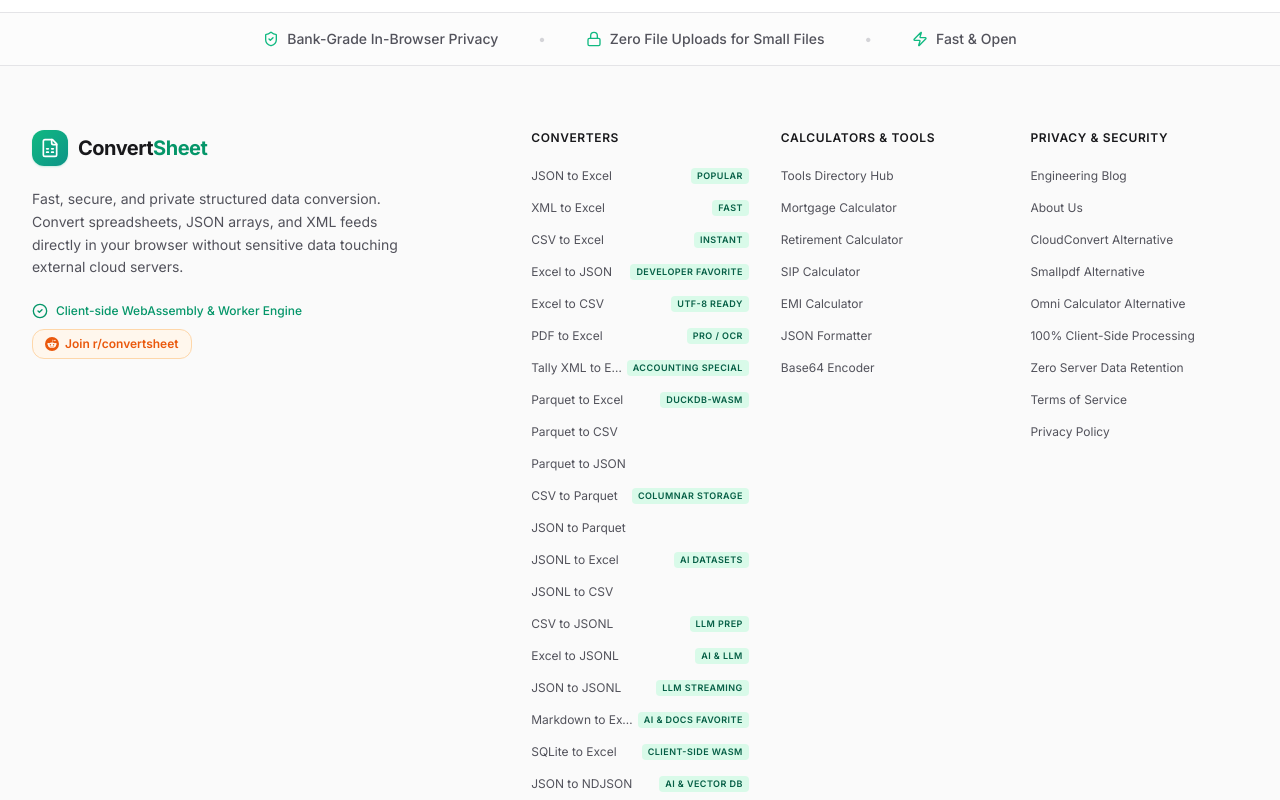
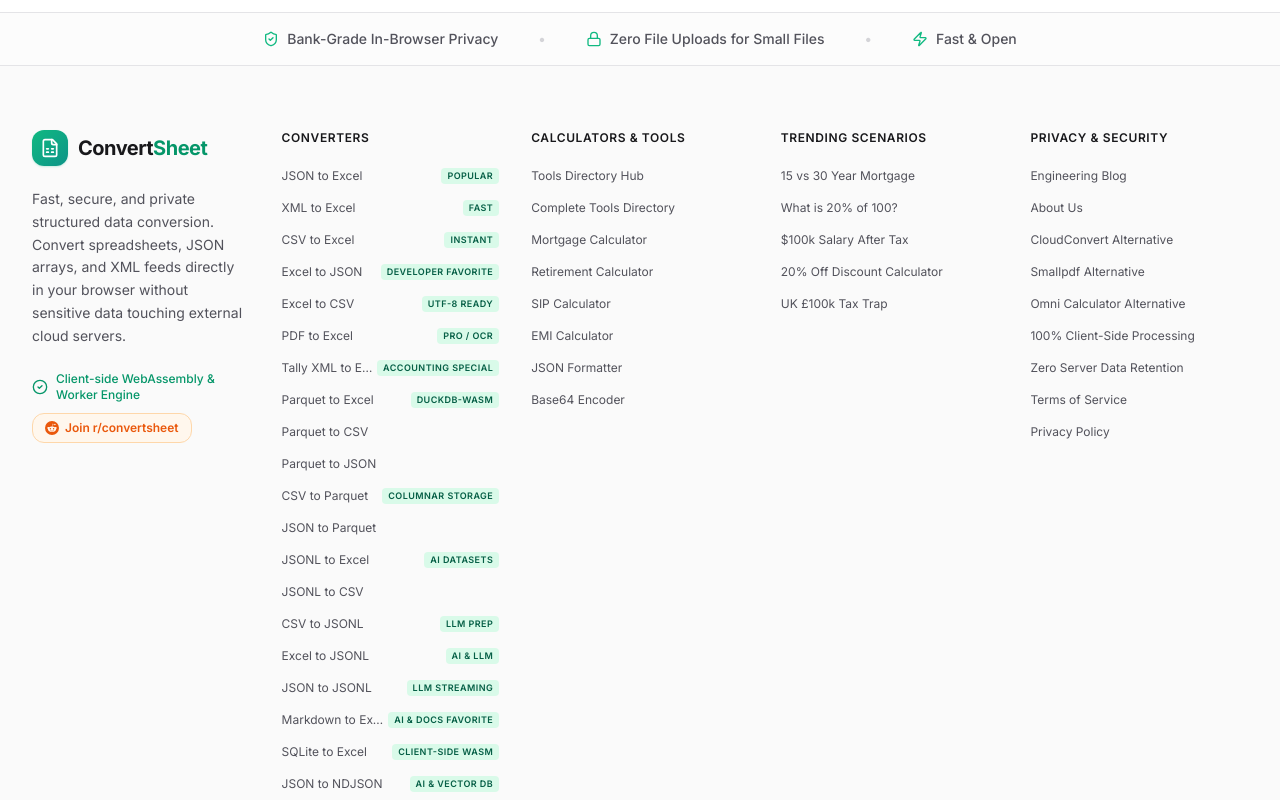
Before and after one commit to priyanshu-code/convertsheet, a Next.js app in the folder frontend/: page / in a window 1280 px wide. Shown: the part 9440-10240 px from the top of the page. Built offline with nearby package versions, Linux system fonts and the light colour scheme; no server answers.

Commit message:
feat(seo): add trending calculation links and master directory bridge in footer

```diff
--- a/frontend/src/components/layout/Footer.tsx
+++ b/frontend/src/components/layout/Footer.tsx
@@ -31,12 +31,21 @@ export function Footer() {
 
   const toolsLinks = [
     { name: "Tools Directory Hub", href: "/tools" },
+    { name: "Complete Tools Directory", href: "/directory" },
     { name: "Mortgage Calculator", href: "/tools/mortgage-calculator" },
     { name: "Retirement Calculator", href: "/tools/retirement-calculator" },
     { name: "SIP Calculator", href: "/tools/sip-calculator" },
     { name: "EMI Calculator", href: "/tools/emi-calculator" },
     { name: "JSON Formatter", href: "/tools/json-formatter-validator" },
     { name: "Base64 Encoder", href: "/tools/base64-encoder-decoder" },
+  ];
+
+  const trendingLinks = [
+    { name: "15 vs 30 Year Mortgage", href: "/tools/mortgage-calculator/15-year-vs-30-year" },
+    { name: "What is 20% of 100?", href: "/tools/percentage-calculator/what-is-20-percent-of-100" },
+    { name: "$100k Salary After Tax", href: "/tools/salary-calculator/us-take-home-100k" },
+    { name: "20% Off Discount Calculator", href: "/tools/percentage-calculator/20-percent-off-discount-calculator" },
+    { name: "UK £100k Tax Trap", href: "/tools/uk-salary-calculator/uk-100k-tax-trap" },
   ];
 
   const privacyLinks = [
@@ -79,7 +88,7 @@ export function Footer() {
       <div className="max-w-7xl mx-auto px-4 sm:px-6 lg:px-8 py-12 lg:py-16">
         <div className="grid grid-cols-1 sm:grid-cols-2 md:grid-cols-3 lg:grid-cols-5 gap-8 lg:gap-8">
           {/* Brand & Mission Column */}
-          <div className="sm:col-span-2 lg:col-span-2 space-y-4">
+          <div className="sm:col-span-2 lg:col-span-1 space-y-4">
             <Link
               href="/"
               className="flex items-center gap-2.5 group inline-flex"
@@ -161,6 +170,25 @@ export function Footer() {
             </ul>
           </div>
 
+          {/* Trending Scenarios Column */}
+          <div>
+            <h3 className="text-xs font-semibold uppercase tracking-wider text-zinc-900 dark:text-white mb-4">
+              Trending Scenarios
+            </h3>
+            <ul className="space-y-2">
+              {trendingLinks.map((item) => (
+                <li key={item.name}>
+                  <Link
+                    href={item.href}
+                    className="text-xs text-zinc-600 dark:text-zinc-400 hover:text-emerald-600 dark:hover:text-emerald-400 transition-colors"
+                  >
+                    {item.name}
+                  </Link>
+                </li>
+              ))}
+            </ul>
+          </div>
+
           {/* Privacy & Security Column */}
           <div>
             <h3 className="text-xs font-semibold uppercase tracking-wider text-zinc-900 dark:text-white mb-4">
```
Also changed, not shown: 1 other file (tests, documents, lock files or other folders).
